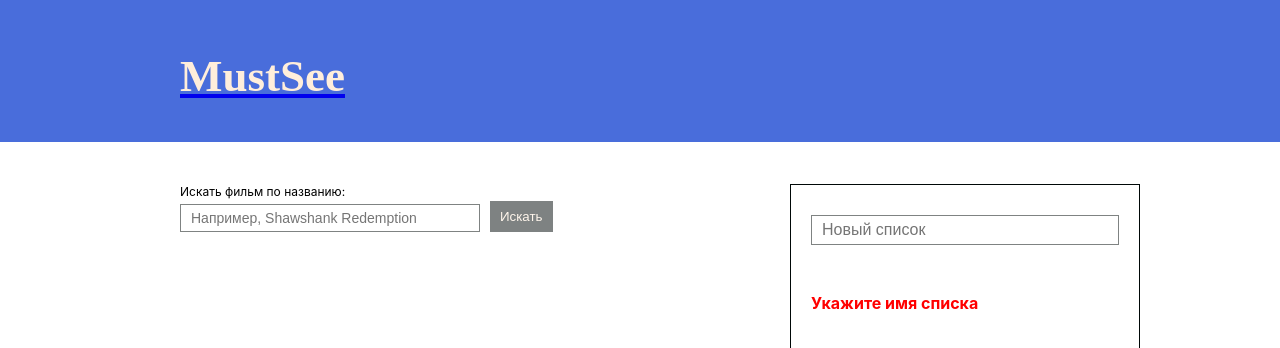
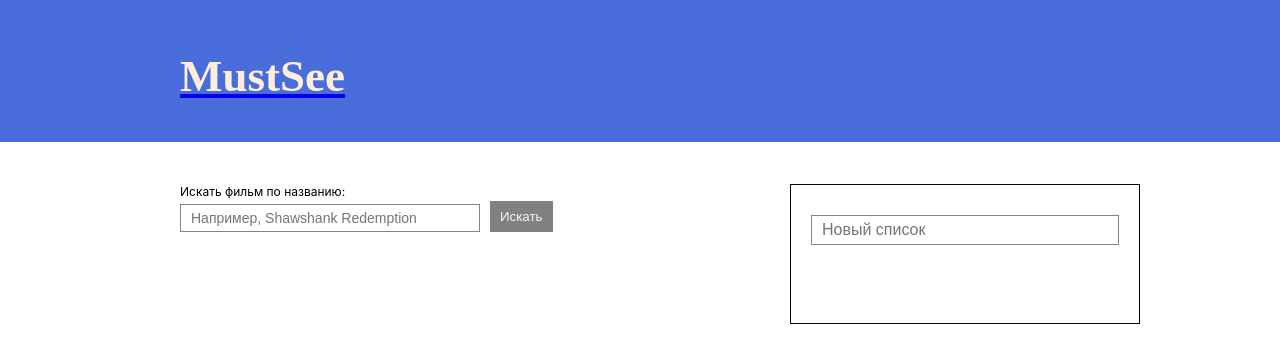
Before and after one commit to zziyad/algoritmika_m4, a React (Create React App) app: page / in a window 1280 px wide. Shown: the top 348 px of the page. Built offline with nearby package versions, Linux system fonts and the light colour scheme.

Commit message:
refactoring

```diff
--- a/src/components/Favorites/Favorites.js
+++ b/src/components/Favorites/Favorites.js
@@ -6,6 +6,7 @@ import { useCreateMovieMutation } from '../../services/saveListApi'
 import './index.css';
 
 function Favorites() {
+
   const [title, setTitle] = useState('');
   const [createMovie] = useCreateMovieMutation();
   const navigate = useNavigate();
@@ -19,6 +20,7 @@ function Favorites() {
 
 
   const saveFavorites = async () => {
+    if (title.trim() === '') return alert('Укажите имя списка ');
     const mylist = { title, movies }
     const result = await createMovie(mylist);
 
@@ -45,14 +47,13 @@ function Favorites() {
         })}
       </ul>
 
-      {favoritesList.length > 0 && title.length > 0 ?
+      {favoritesList.length > 0 &&
         <button type="button"
           className="favorites__save"
           onClick={() => saveFavorites()}
         >
           Сохранить список
         </button>
-        : <h4 style={{ color: 'red' }}>Укажите имя списка </h4>
       }
 
     </div>
--- a/src/components/SearchBox/SearchBox.js
+++ b/src/components/SearchBox/SearchBox.js
@@ -11,23 +11,18 @@ function SearchBox() {
   const [getMovies, { data }] = useGetMoviesMutation();
 
   useEffect(() => {
-    const fetchMovie = async () => {
-      return await getMovies({ query: debounce });
-    }
     if (debounce.length > 0) fetchMovie();
     // eslint-disable-next-line react-hooks/exhaustive-deps
   }, [debounce]);
 
-
-  const searchBoxSubmitHandler = (e) => {
-    e.preventDefault();
+  const fetchMovie = async () => {
+    return await getMovies({ query: debounce });
   }
-
 
   return (
     <>
       <div className="search-box">
-        <form className="search-box__form" onSubmit={searchBoxSubmitHandler}>
+        <form className="search-box__form" onSubmit={(e) => e.preventDefault()}>
           <label className="search-box__form-label">
             Искать фильм по названию:
             <input
```
